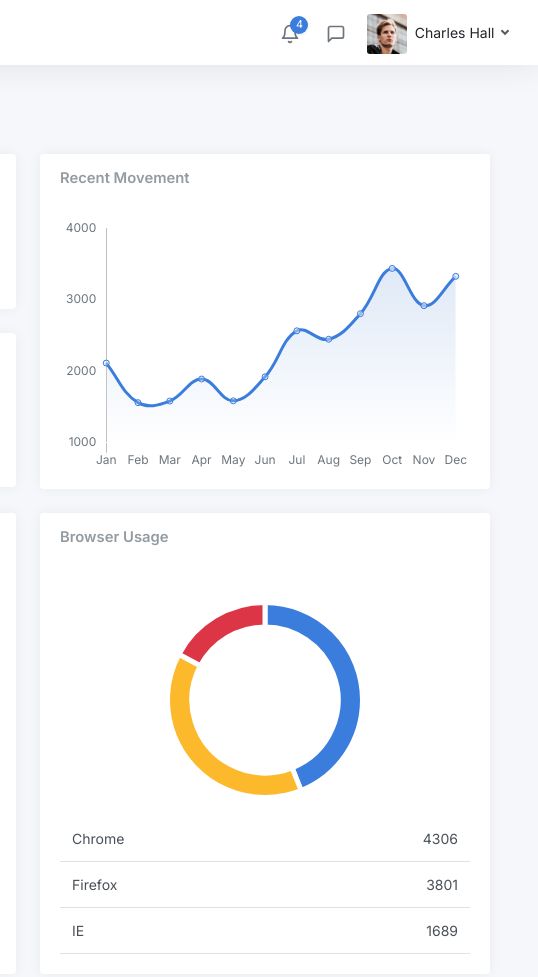
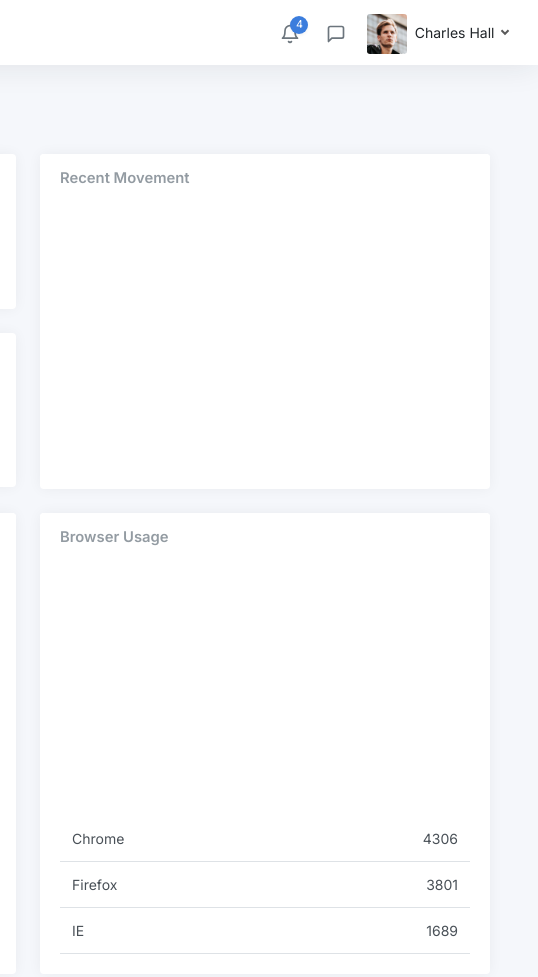
Before and after one commit to Sina-Khajehzadeh/Muspad-Second-Study-Dashboard, a plain HTML site: page static/index.html in a window 1280 px wide. Shown: the top 977 px of the page, 742-1280 px from the left. Drawn offline with nearby package versions, Linux system fonts and the light colour scheme.

Commit message:
Update index.html

```diff
--- a/static/index.html
+++ b/static/index.html
@@ -598,148 +598,6 @@
 
 	<script>
 		document.addEventListener("DOMContentLoaded", function() {
-			var ctx = document.getElementById("chartjs-dashboard-line").getContext("2d");
-			var gradient = ctx.createLinearGradient(0, 0, 0, 225);
-			gradient.addColorStop(0, "rgba(215, 227, 244, 1)");
-			gradient.addColorStop(1, "rgba(215, 227, 244, 0)");
-			// Line chart
-			new Chart(document.getElementById("chartjs-dashboard-line"), {
-				type: "line",
-				data: {
-					labels: ["Jan", "Feb", "Mar", "Apr", "May", "Jun", "Jul", "Aug", "Sep", "Oct", "Nov", "Dec"],
-					datasets: [{
-						label: "Sales ($)",
-						fill: true,
-						backgroundColor: gradient,
-						borderColor: window.theme.primary,
-						data: [
-							2115,
-							1562,
-							1584,
-							1892,
-							1587,
-							1923,
-							2566,
-							2448,
-							2805,
-							3438,
-							2917,
-							3327
-						]
-					}]
-				},
-				options: {
-					maintainAspectRatio: false,
-					legend: {
-						display: false
-					},
-					tooltips: {
-						intersect: false
-					},
-					hover: {
-						intersect: true
-					},
-					plugins: {
-						filler: {
-							propagate: false
-						}
-					},
-					scales: {
-						xAxes: [{
-							reverse: true,
-							gridLines: {
-								color: "rgba(0,0,0,0.0)"
-							}
-						}],
-						yAxes: [{
-							ticks: {
-								stepSize: 1000
-							},
-							display: true,
-							borderDash: [3, 3],
-							gridLines: {
-								color: "rgba(0,0,0,0.0)"
-							}
-						}]
-					}
-				}
-			});
-		});
-	</script>
-	<script>
-		document.addEventListener("DOMContentLoaded", function() {
-			// Pie chart
-			new Chart(document.getElementById("chartjs-dashboard-pie"), {
-				type: "pie",
-				data: {
-					labels: ["Chrome", "Firefox", "IE"],
-					datasets: [{
-						data: [4306, 3801, 1689],
-						backgroundColor: [
-							window.theme.primary,
-							window.theme.warning,
-							window.theme.danger
-						],
-						borderWidth: 5
-					}]
-				},
-				options: {
-					responsive: !window.MSInputMethodContext,
-					maintainAspectRatio: false,
-					legend: {
-						display: false
-					},
-					cutoutPercentage: 75
-				}
-			});
-		});
-	</script>
-	<script>
-		document.addEventListener("DOMContentLoaded", function() {
-			// Bar chart
-			new Chart(document.getElementById("chartjs-dashboard-bar"), {
-				type: "bar",
-				data: {
-					labels: ["Jan", "Feb", "Mar", "Apr", "May", "Jun", "Jul", "Aug", "Sep", "Oct", "Nov", "Dec"],
-					datasets: [{
-						label: "This year",
-						backgroundColor: window.theme.primary,
-						borderColor: window.theme.primary,
-						hoverBackgroundColor: window.theme.primary,
-						hoverBorderColor: window.theme.primary,
-						data: [54, 67, 41, 55, 62, 45, 55, 73, 60, 76, 48, 79],
-						barPercentage: .75,
-						categoryPercentage: .5
-					}]
-				},
-				options: {
-					maintainAspectRatio: false,
-					legend: {
-						display: false
-					},
-					scales: {
-						yAxes: [{
-							gridLines: {
-								display: false
-							},
-							stacked: false,
-							ticks: {
-								stepSize: 20
-							}
-						}],
-						xAxes: [{
-							stacked: false,
-							gridLines: {
-								color: "transparent"
-							}
-						}]
-					}
-				}
-			});
-		});
-	</script>
-	<script>
-		document.addEventListener("DOMContentLoaded", function() {
 			var markers = [{
 					coords: [31.230391, 121.473701],
 					name: "Shanghai"
```
